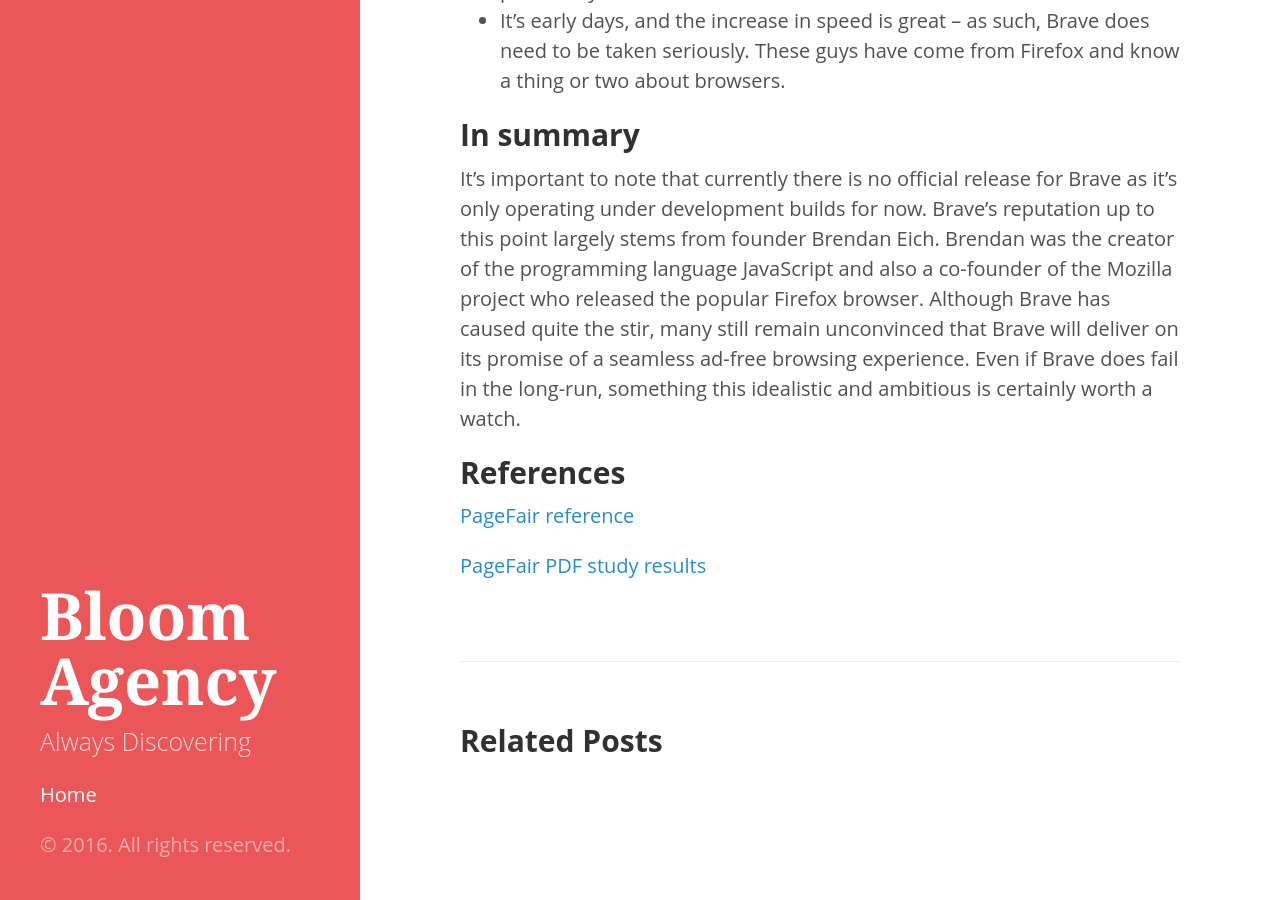
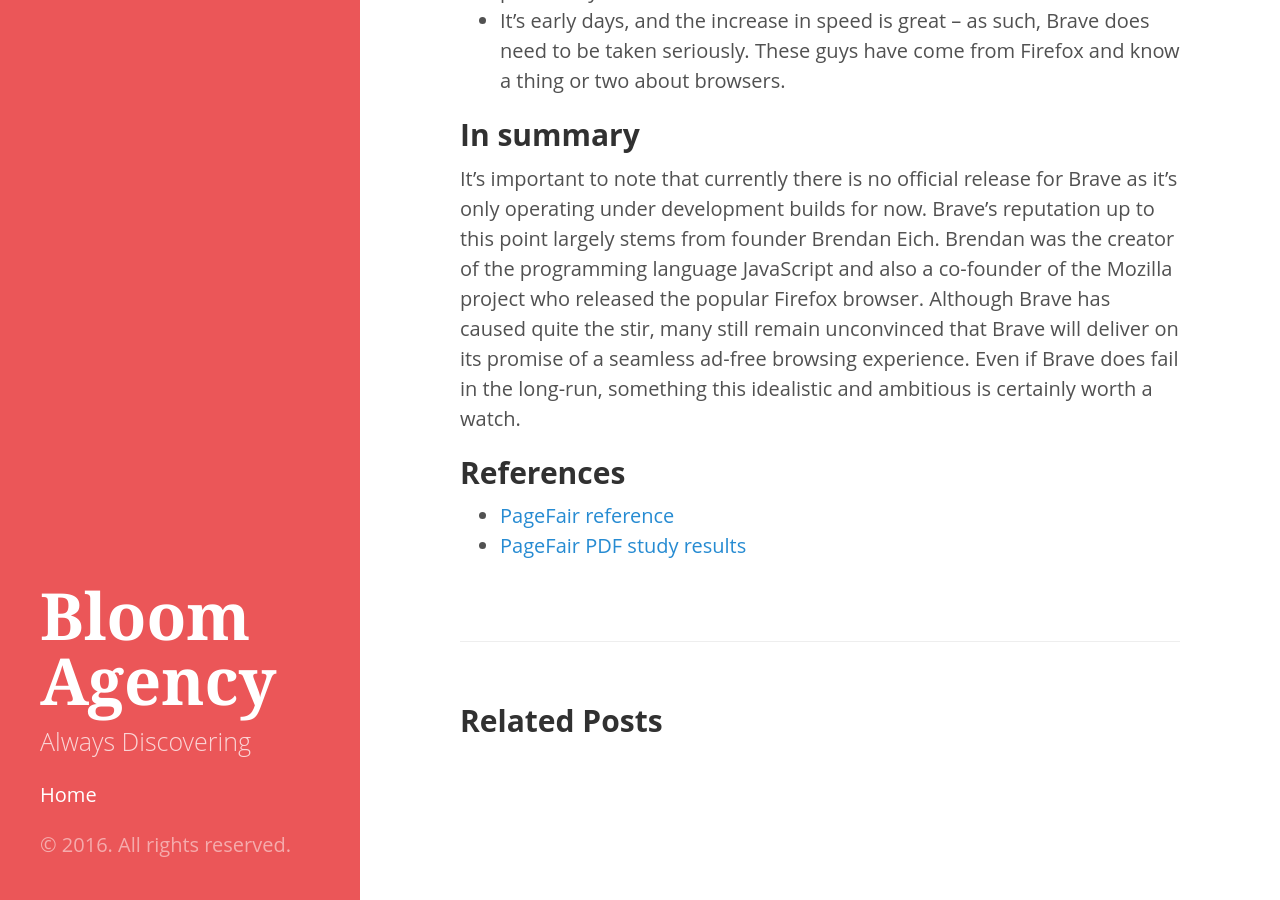
Before and after one commit to bloomagency/bloomagency.github.io_old, a Jekyll site: the page built from _posts/2016-05-30-what-s-all-the-fuss-about-brave-browser.markdown, in a window 1280 px wide and 900 px high, scrolled down 2714 px. Built offline with Jekyll 4.4.1, drawn with Linux system fonts in a browser that asks for light colours.

```diff
--- a/_posts/2016-05-30-what-s-all-the-fuss-about-brave-browser.markdown
+++ b/_posts/2016-05-30-what-s-all-the-fuss-about-brave-browser.markdown
@@ -45,6 +45,5 @@ It’s important to note that currently there is no official release for Brave a
 
 ## References
 
-[PageFair reference](https://blog.pagefair.com/2015/ad-blocking-report/)
-
-[PageFair PDF study results](http://downloads.pagefair.com/reports/2015_report-the_cost_of_ad_blocking.pdf)
+* [PageFair reference](https://blog.pagefair.com/2015/ad-blocking-report/)
+* [PageFair PDF study results](http://downloads.pagefair.com/reports/2015_report-the_cost_of_ad_blocking.pdf)
```
